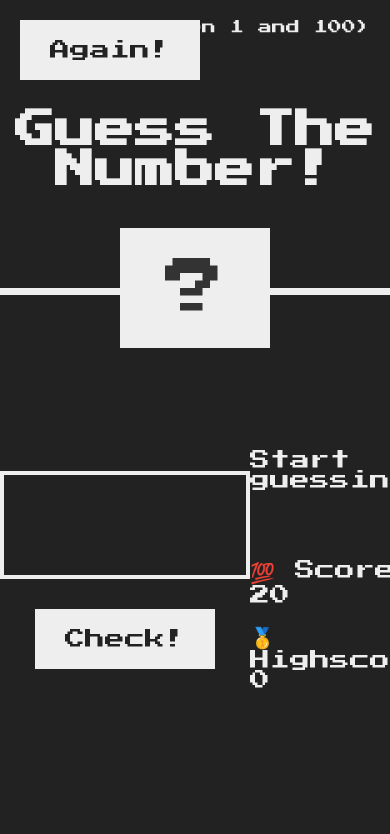
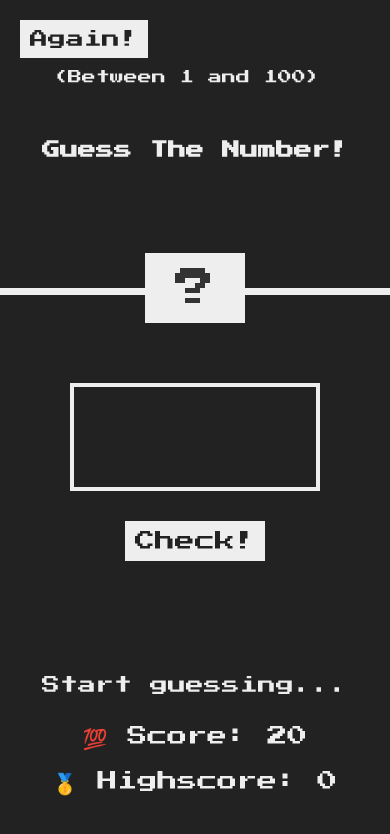
Before and after one commit to shivamdubeyagra/guess_the_number, a plain HTML site: page index.html in a window 390 px wide. Shown: the top 834 px of the page. Drawn offline with Linux system fonts and the light colour scheme.

Commit message:
mobile responsive

```diff
--- a/index.html
+++ b/index.html
@@ -5,7 +5,7 @@
     <meta name="viewport" content="width=device-width, initial-scale=1.0" />
     <meta http-equiv="X-UA-Compatible" content="ie=edge" />
     <link rel="stylesheet" href="style.css" />
-    <title>Guess The Number!</title>
+    <title>Guess My Number!</title>
   </head>
   <body>
     <header>
--- a/script.js
+++ b/script.js
@@ -37,8 +37,8 @@ document.querySelector('.check').addEventListener('click', function () {
 });
 
 document.querySelector('.again').addEventListener('click', () => {
-  score = 20;
-  secretNumber = Math.trunc(Math.random() * 20) + 1;
+  score = 100;
+  secretNumber = Math.trunc(Math.random() * 100) + 1;
   document.querySelector('.score').textContent = score;
   displayMessage('Start guessing...');
   document.querySelector('.number').textContent = '?';
--- a/style.css
+++ b/style.css
@@ -117,3 +117,45 @@ h1 {
 .label-score {
   margin-bottom: 2rem;
 }
+
+@media only screen and (max-width: 600px) {
+  main {
+    display: flex;
+    flex-direction: column;
+  }
+  .left {
+    margin-top: 4rem;
+  }
+  .right {
+    display: flex;
+    flex-direction: column;
+    justify-content: center;
+    align-items: center;
+  }
+  .message {
+    margin-top: 2rem;
+    margin-bottom: 2rem;
+    font-size: large;
+  }
+  h1 {
+    font-size: large;
+  }
+  .btn {
+    font-size: 2rem;
+    padding: 1rem 1rem;
+  }
+  .again {
+    font-size: large;
+  }
+  .number {
+    font-size: 4rem;
+    width: 10rem;
+    padding: 1.5rem 0rem;
+  }
+  .between {
+    display: flex;
+    justify-content: center;
+    margin-top: 5rem;
+    margin-right: 5rem;
+  }
+}
```
